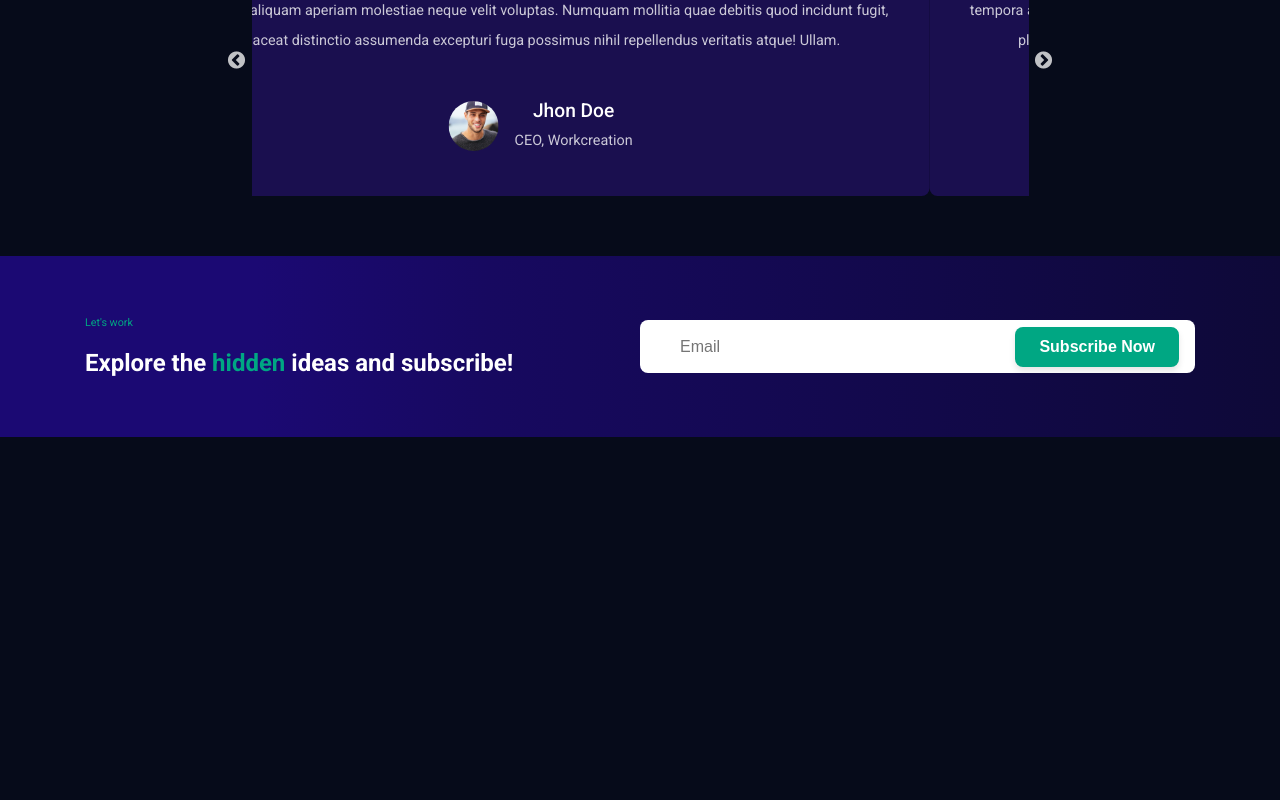
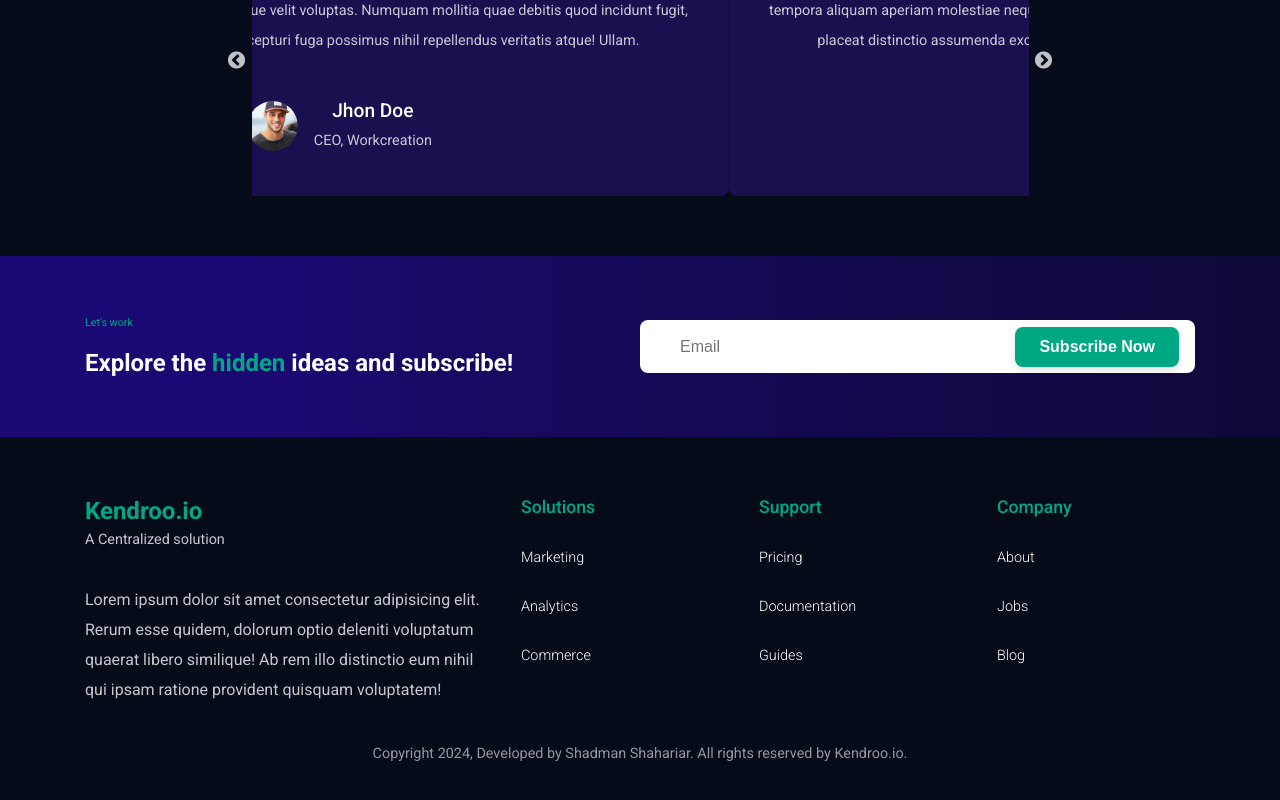
Before and after one commit to ShadmanShahariar/CompanyPortfolio, a React (Create React App) app: page / in a window 1280 px wide. Shown: the part 3865-4665 px from the top of the page. Before the commit the page ends 4302 px from the top, so only its background shows below. Built offline with nearby package versions, Linux system fonts and the light colour scheme.

Commit message:
footer complete

```diff
--- a/src/App.js
+++ b/src/App.js
@@ -1,3 +1,5 @@
+// import React,{useState,useEffect} from "react";
+
 import "./App.css";
 import Header from "./components/Header/Header";
 import Hero from "./components/UI/Hero";
@@ -8,6 +10,7 @@
 import Blog from "./components/UI/Blog";
 import Testimonial from "./components/UI/Testimonial";
 import Newsletter from "./components/UI/Newsletter";
+import Footer from "./components/Footer/Footer";
 
 function App() {
   return (
@@ -21,6 +24,7 @@
       <Blog />
       <Testimonial />
       <Newsletter />
+      <Footer />
     </>
   );
 }
--- /dev/null
+++ b/src/components/Footer/Footer.jsx
@@ -0,0 +1,110 @@
+import React from "react";
+import "./footer.css";
+
+const quickLinks01 = [
+  {
+    path: "#",
+    display: "Marketing",
+  },
+  {
+    path: "#",
+    display: "Analytics",
+  },
+  {
+    path: "#",
+    display: "Commerce",
+  },
+];
+
+const quickLinks02 = [
+  {
+    path: "#",
+    display: "Pricing",
+  },
+  {
+    path: "#",
+    display: "Documentation",
+  },
+  {
+    path: "#",
+    display: "Guides",
+  },
+];
+
+const quickLinks03 = [
+  {
+    path: "#about",
+    display: "About",
+  },
+  {
+    path: "#",
+    display: "Jobs",
+  },
+  {
+    path: "#blog",
+    display: "Blog",
+  },
+];
+
+const Footer = () => {
+  const year = new Date().getFullYear();
+
+  return (
+    <footer className="footer">
+      <div className="container">
+        <div className="footer__wrapper">
+          <div className="footer__logo">
+            <h2>Kendroo.io</h2>
+            <p className="description">A Centralized solution</p>
+            <p className="small__text description">
+              Lorem ipsum dolor sit amet consectetur adipisicing elit. Rerum
+              esse quidem, dolorum optio deleniti voluptatum quaerat libero
+              similique! Ab rem illo distinctio eum nihil qui ipsam ratione
+              provident quisquam voluptatem!
+            </p>
+          </div>
+
+          <div className="footer__quick-links">
+            <h3 className="quick__links-title">Solutions</h3>
+            <ul className="quick__links">
+              {quickLinks01.map((item, index) => (
+                <li className="quick__links-item" key={index}>
+                  <a href={item.path}>{item.display}</a>
+                </li>
+              ))}
+            </ul>
+          </div>
+
+          <div className="footer__quick-links">
+            <h3 className="quick__links-title">Support</h3>
+            <ul className="quick__links">
+              {quickLinks02.map((item, index) => (
+                <li className="quick__links-item" key={index}>
+                  <a href={item.path}>{item.display}</a>
+                </li>
+              ))}
+            </ul>
+          </div>
+
+          <div className="footer__quick-links">
+            <h3 className="quick__links-title">Company</h3>
+            <ul className="quick__links">
+              {quickLinks03.map((item, index) => (
+                <li className="quick__links-item" key={index}>
+                  <a href={item.path}>{item.display}</a>
+                </li>
+              ))}
+            </ul>
+          </div>
+        </div>
+
+        <p className="copyright">
+          Copyright {year}, Developed by Shadman Shahariar. All rights reserved
+          by Kendroo.io.
+        </p>
+      </div>
+    </footer>
+  );
+};
+
+export default Footer;
--- /dev/null
+++ b/src/components/Footer/footer.css
@@ -0,0 +1,58 @@
+.footer {
+  padding: 60px 0px;
+}
+.footer__wrapper {
+  display: flex;
+  justify-content: space-between;
+  column-gap: 2.5rem;
+}
+
+.footer__logo {
+  width: 40%;
+}
+
+.footer__quick-links {
+  width: 20%;
+}
+
+.footer__logo h2 {
+  color: var(--primary-color);
+}
+
+.small__text {
+  font-size: 1rem;
+  margin-top: 30px;
+}
+
+.quick__links-title {
+  font-size: 1.1rem;
+  color: var(--primary-color);
+  font-weight: 500;
+  margin-bottom: 30px;
+}
+
+.quick__links {
+  list-style: none;
+}
+
+.quick__links-item {
+  margin-bottom: 30px;
+}
+
+.quick__links-item a {
+  font-size: 0.9rem;
+  font-weight: 300;
+  cursor: pointer;
+}
+
+.quick__links-item a:hover {
+  color: var(--primary-color);
+}
+
+.copyright {
+  color: rgba(255, 255, 255, 0.573);
+  margin-top: 40px;
+  text-align: center;
+  font-size: 0.9rem;
+  font-weight: 400;
+}
```
